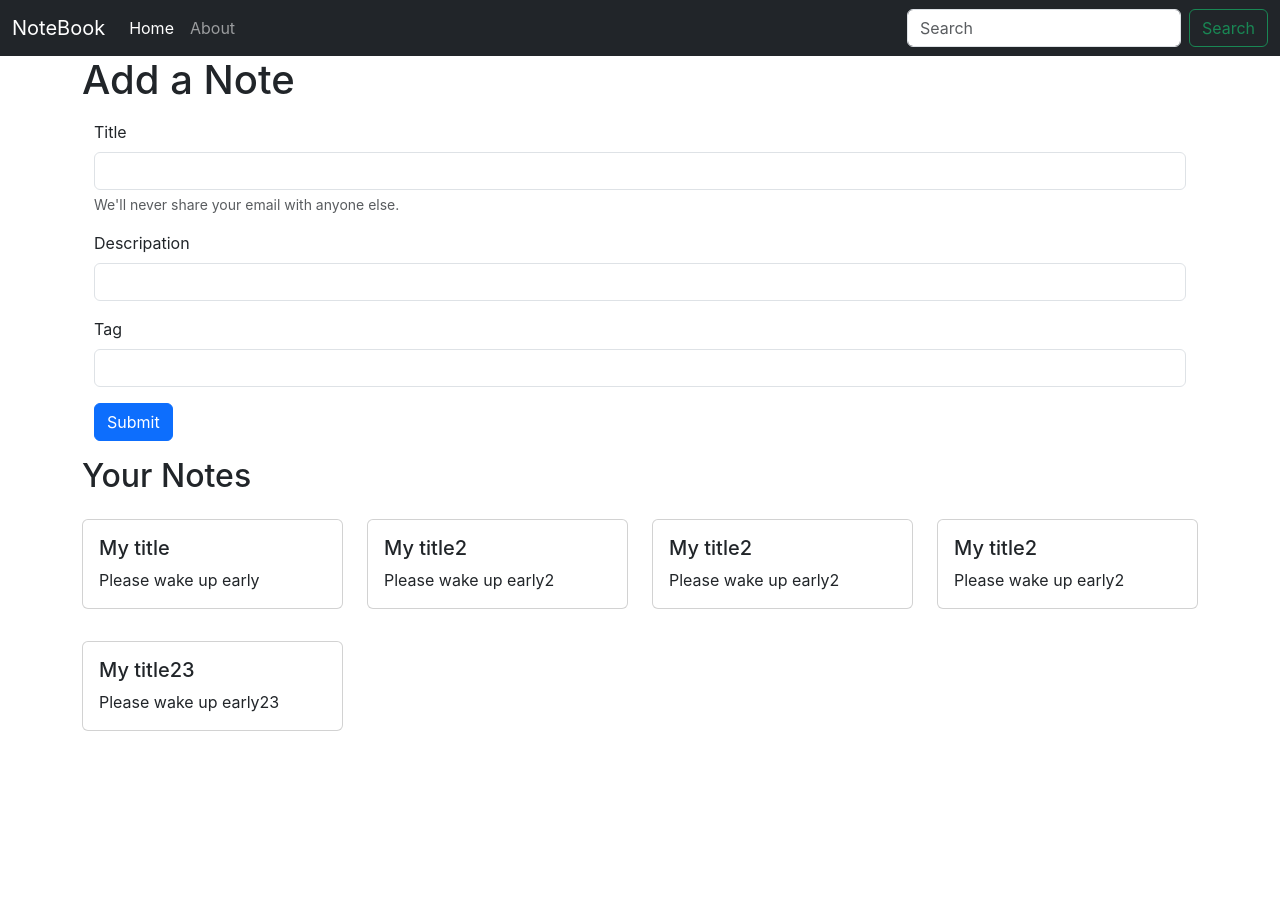
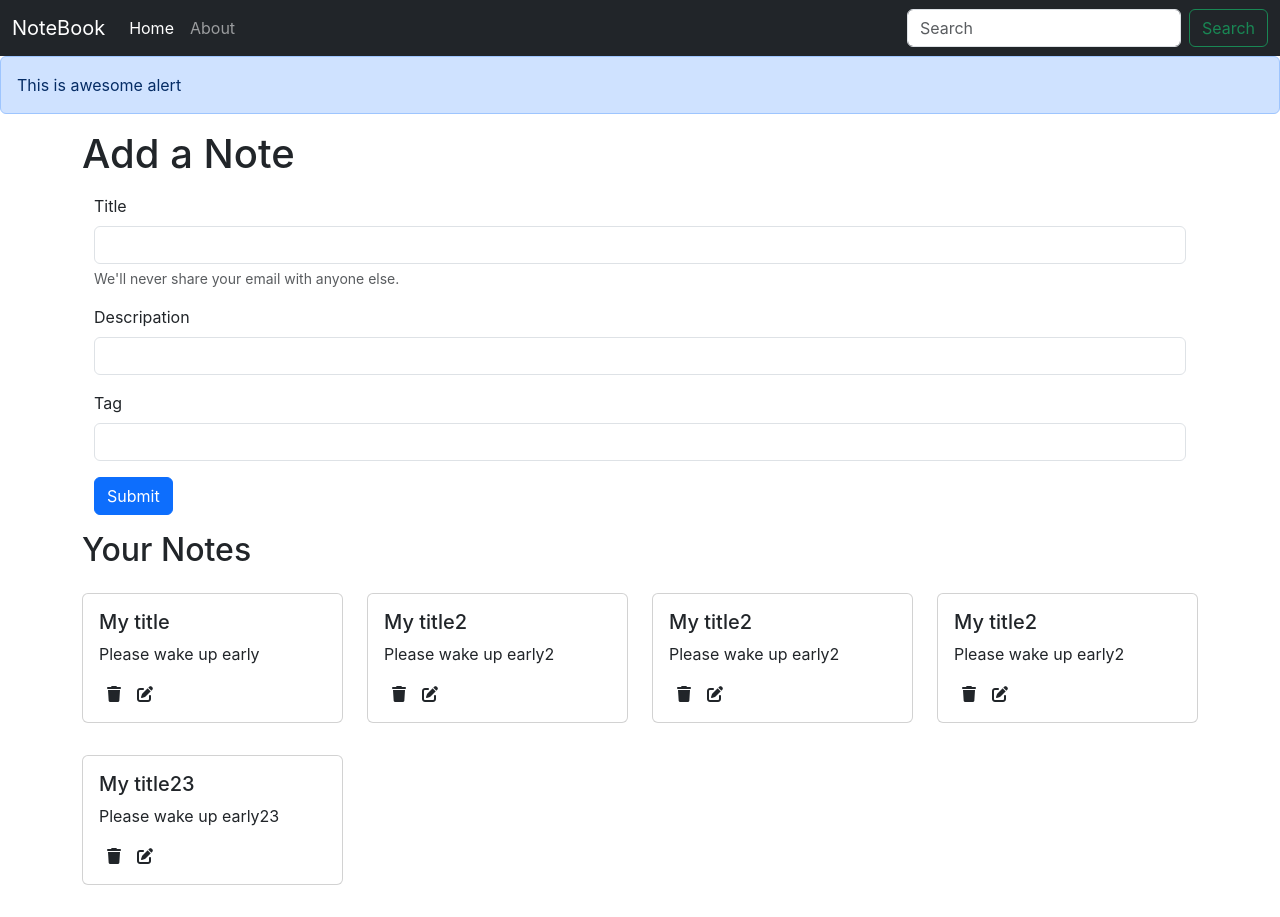
Before and after one commit to manixcoder/MERNstack, a React (Create React App) app: page / in a window 1280 px wide. Before the commit the page ends 800 px from the top, so only its background shows below. Built offline with nearby package versions, Linux system fonts and the light colour scheme.

Commit message:
Adding font awesome icons to iNotebook

```diff
--- a/public/index.html
+++ b/public/index.html
@@ -32,6 +32,7 @@
 <body>
   <noscript>You need to enable JavaScript to run this app.</noscript>
   <div id="root"></div>
+  <script src="https://kit.fontawesome.com/85dd38547b.js" crossorigin="anonymous"></script>
   <!--
       This HTML file is a template.
       If you open it directly in the browser, you will see an empty page.
--- a/src/App.css
+++ b/src/App.css
@@ -27,6 +27,9 @@
 .App-link {
   color: #61dafb;
 }
+i{
+  cursor: pointer;
+}
 
 @keyframes App-logo-spin {
   from {
--- a/src/App.js
+++ b/src/App.js
@@ -4,12 +4,14 @@
 import './App.css';
 import About from "./components/About";
 import NoteState from "./context/notes/NoteState";
+import Alert from "./components/Alert";
 function App() {
   return (
     <>
       <NoteState>
         <Router>
           <Navbar />
+          <Alert message="This is awesome alert" />
           <div className="container">
             <Routes>
               <Route exact path="/" element={<Home />}>  </Route>
--- /dev/null
+++ b/src/components/Alert.js
@@ -0,0 +1,13 @@
+import React from 'react'
+
+function Alert(props) {
+    return (
+        <div>
+            <div className="alert alert-primary" role="alert">
+               {props.message}
+            </div>
+        </div>
+    )
+}
+
+export default Alert
--- a/src/components/Home.js
+++ b/src/components/Home.js
@@ -9,22 +9,22 @@
             <h1>Add a Note </h1>
             <div className="container my-3">
                 <form>
-                    <div class="mb-3">
-                        <label for="title" class="form-label">Title</label>
-                        <input type="test" class="form-control" id="title" />
-                        <div id="emailHelp" class="form-text">We'll never share your email with anyone else.</div>
+                    <div className="mb-3">
+                        <label htmlFor="title" className="form-label">Title</label>
+                        <input type="test" className="form-control" id="title" />
+                        <div id="emailHelp" className="form-text">We'll never share your email with anyone else.</div>
                     </div>
-                    <div class="mb-3">
-                        <label for="descripation" class="form-label">Descripation</label>
-                        <input type="text" class="form-control" id="descripation" />
+                    <div className="mb-3">
+                        <label htmlFor="descripation" className="form-label">Descripation</label>
+                        <input type="text" className="form-control" id="descripation" />
                     </div>
 
-                    <div class="mb-3">
-                        <label for="tag" class="form-label">Tag</label>
-                        <input type="text" class="form-control" id="tag" />
+                    <div className="mb-3">
+                        <label htmlFor="tag" className="form-label">Tag</label>
+                        <input type="text" className="form-control" id="tag" />
                     </div>
 
-                    <button type="submit" class="btn btn-primary">Submit</button>
+                    <button type="submit" className="btn btn-primary">Submit</button>
                 </form>
             </div>
             <Notes/>
--- a/src/components/NoteItem.js
+++ b/src/components/NoteItem.js
@@ -5,11 +5,12 @@
     return (
         <div className="col-md-3">
 
-            <div class="card my-3">
-                <div class="card-body">
-                    <h5 class="card-title">{note.title}</h5>
-                    <p class="card-text">{note.description}</p>
-
+            <div className="card my-3">
+                <div className="card-body">
+                    <h5 className="card-title">{note.title}</h5>
+                    <p className="card-text">{note.description}</p>
+                    <i className="far fa-solid fa-trash mx-2"></i>
+                    <i className="fa-solid fa-pen-to-square mx-2"></i>
                 </div>
             </div>
         </div>
--- a/src/components/Notes.js
+++ b/src/components/Notes.js
@@ -9,7 +9,7 @@
         <div className="row my-3">
             <h2>Your Notes</h2>
             {notes.map((note) => {
-                return <NoteItem note={note}/>
+                return <NoteItem  key={note._id} note={note}/>
             })}
         </div>
     )
```
